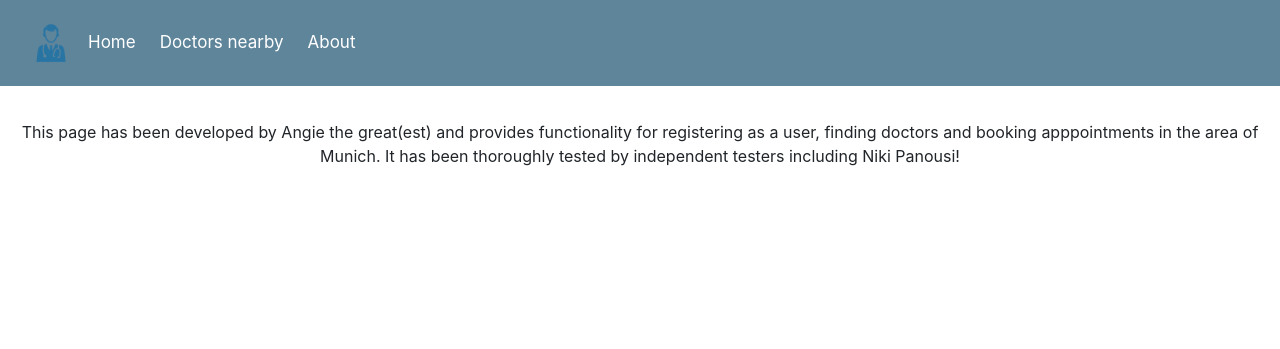
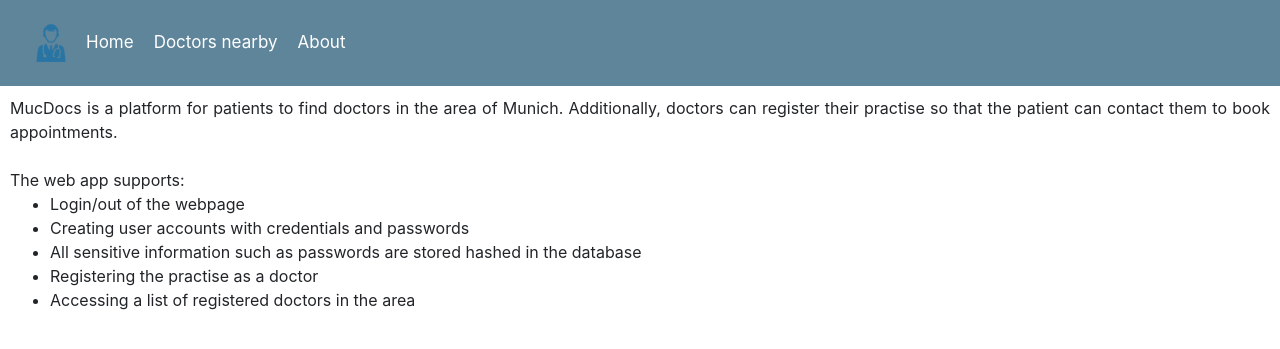
Before and after one commit to Angelos96gr/login_client_server, a Flask app: page /about in a window 1280 px wide. Shown: the top 349 px of the page. Run offline with Flask 3, Linux system fonts and the light colour scheme; some libraries are stand-ins or nearby versions.

Commit message:
general update based on feedback - frontend changes

```diff
--- a/static/mucdocs.css
+++ b/static/mucdocs.css
@@ -18,6 +18,9 @@
 }
 
 form {
+    display: flex;
+    flex-direction: column;
+    gap: 2px;
     width: 30%;
     margin: auto;
     padding: 120px 40px;
@@ -49,16 +52,17 @@ form {
     color: white;
 }
 
-form input, form select{
+form input,
+form select {
     width: auto;
     margin-bottom: 0.5em
 }
 
-div {
-text-align: center;
-padding: 10px;
+.about_box {
+    text-align: justify;
 }
 
-div a{
-    padding: 2px
+div {
+    text-align: center;
+    padding: 10px;
 }
--- a/templates/about.html
+++ b/templates/about.html
@@ -5,18 +5,25 @@
 {% block body %}
 
 
-{% if logged_in %}
-<script>
-    document.getElementById("logged_credentials").innerText = "{{username}}"
-    document.getElementById("log_out").style.visibility = "visible"
-
-</script>
-
-{% endif %}
 
 
-<br><div>This page has been developed by Angie the great(est) and provides functionality for registering as a user, finding doctors and booking apppointments in the area of Munich.
-    It has been thoroughly tested by independent testers including Niki Panousi!
+
+<div class = "about_box">
+   MucDocs is a platform for patients to find doctors in the area of Munich. Additionally, doctors can register their practise so that the patient can contact them to book appointments.
+
+
+    <br><br>The web app supports:
+    <ul>
+
+        <li>Login/out of the webpage</li>
+        <li>Creating user accounts with credentials and passwords</li>
+        <li>All sensitive information such as passwords are stored hashed in the database</li>
+        <li>Registering the practise as a doctor</li>
+        <li>Accessing a list of registered doctors in the area</li>
+
+    </ul>
+
+
 </div>
 
 
--- a/templates/index.html
+++ b/templates/index.html
@@ -15,8 +15,9 @@
         pattern="^[a-zA-Z0-9]+@[a-zA-Z]+\.[a-z]+$" title="Please enter a valid email address" required>
     <input type="password" class="form-control" name="pwd" placeholder="Enter your password"
         pattern="^[a-zA-Z0-9!]{3,12}$" title="Please enter a password with length between 3 and 12 characters" required>
-    <button name="login" type="submit">Login</button><br>
-    <div><a href="signup" type="button">Signup</a></div>
+    <button name="login" type="submit">Login</button>
+    <a href="signup" type="button">Signup</a>
+
 </form>
 
 
--- a/templates/layout.html
+++ b/templates/layout.html
@@ -7,7 +7,7 @@
     <title>MucDocs</title>
 
     <link rel="stylesheet" href="https://cdnjs.cloudflare.com/ajax/libs/twitter-bootstrap/4.5.2/css/bootstrap.css">
-    <link rel="stylesheet" href = "https://cdn.datatables.net/2.1.2/css/dataTables.bootstrap4.css">
+    <link rel="stylesheet" href="https://cdn.datatables.net/2.1.2/css/dataTables.bootstrap4.css">
     <link rel="stylesheet" href="{{ url_for('static', filename='mucdocs.css') }}">
 
 </head>
@@ -16,7 +16,8 @@
 
     <div class="navbar">
         <div class="navbar_fixed">
-            <img class="navbar_items" src="{{ url_for('static', filename='images/logo.png') }}" width="50px" style="padding: 0px 0px;">
+            <img class="navbar_items" src="{{ url_for('static', filename='images/logo.png') }}" width="50px"
+                style="padding: 0px 0px;">
             <div class=navbar_items><a href="home">Home</a></div>
             <div class=navbar_items><a href="phonebook">Doctors nearby</a></div>
             <div class=navbar_items><a href="about">About</a></div>
@@ -25,14 +26,22 @@
 
         </div>
         <div class="navbar_login">
-
-            <div class=navbar_items id="logged_credentials" style="font-size: 14px;"></div>
-            <div class=navbar_items style="visibility: hidden;" id="log_out"><a href="logout">Logout</a></div>
-
+            <div class=navbar_items id="logged_credentials"></div>
+            <div class=navbar_items style="visibility: hidden;" id="log_out_button"><a href="logout">Logout</a></div>
         </div>
 
 
     </div>
+
+
+    {% if session.get('username') %}
+    <script>
+        console.log(`Username is: ${"{{session.get('username')}}"}`)
+        document.getElementById("logged_credentials").innerText = "{{session.get('username')}}"
+        document.getElementById("log_out_button").style.visibility = "visible"
+    </script>
+    {% endif %}
+
     {% block body %}
     {% endblock %}
 </body>
--- a/templates/sign_in_up_result.html
+++ b/templates/sign_in_up_result.html
@@ -9,10 +9,6 @@
 <div>The {{action}} has been {{result}}!
     {% if result == "succesfull" %}
     <div><a href="../home" type="button">Go back to home screen</a></div>
-    <script>
-        document.getElementById("logged_credentials").innerText = '{{session.get("username")}}'
-        document.getElementById("log_out").style.visibility = "visible"
-    </script>
     {% elif result != "succesfull" and action == "login"%}
     <br>The username and password did not seem to work :/<br>
     </div>
--- a/templates/signup.html
+++ b/templates/signup.html
@@ -14,8 +14,9 @@
     <input type="password" name="pwd" class="form-control" placeholder="Enter your password"
         pattern="^[a-zA-Z0-9!]{3,12}$" title="Please enter a password with length between 3 and 12 characters" required>
     <input type="password" name="pwd_repeat" class="form-control" placeholder="Re-enter your password" required>
+    <button name="signup" type="submit">Signup</button>
     <div id="incorrect_pwd" style="color: rgb(201, 128, 128);"></div>
-    <button name="signup" type="submit">Signup</button>
+
 
     <message></message>
 </form>
```
Also changed, not shown: templates/doctors_phonebook.html (+1 -9 lines), templates/logged_in.html (+0 -7 lines), templates/register_doc.html (+0 -7 lines), README.md, users.db.
